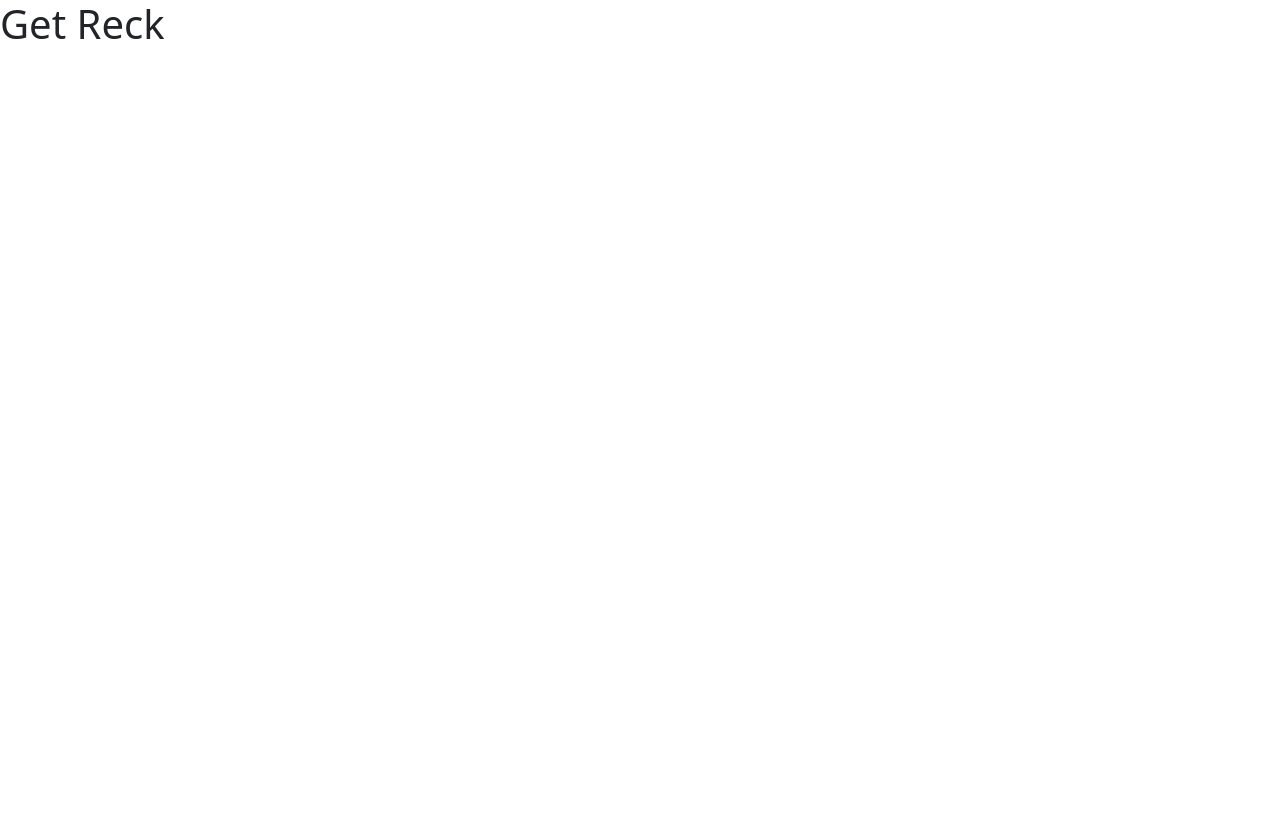
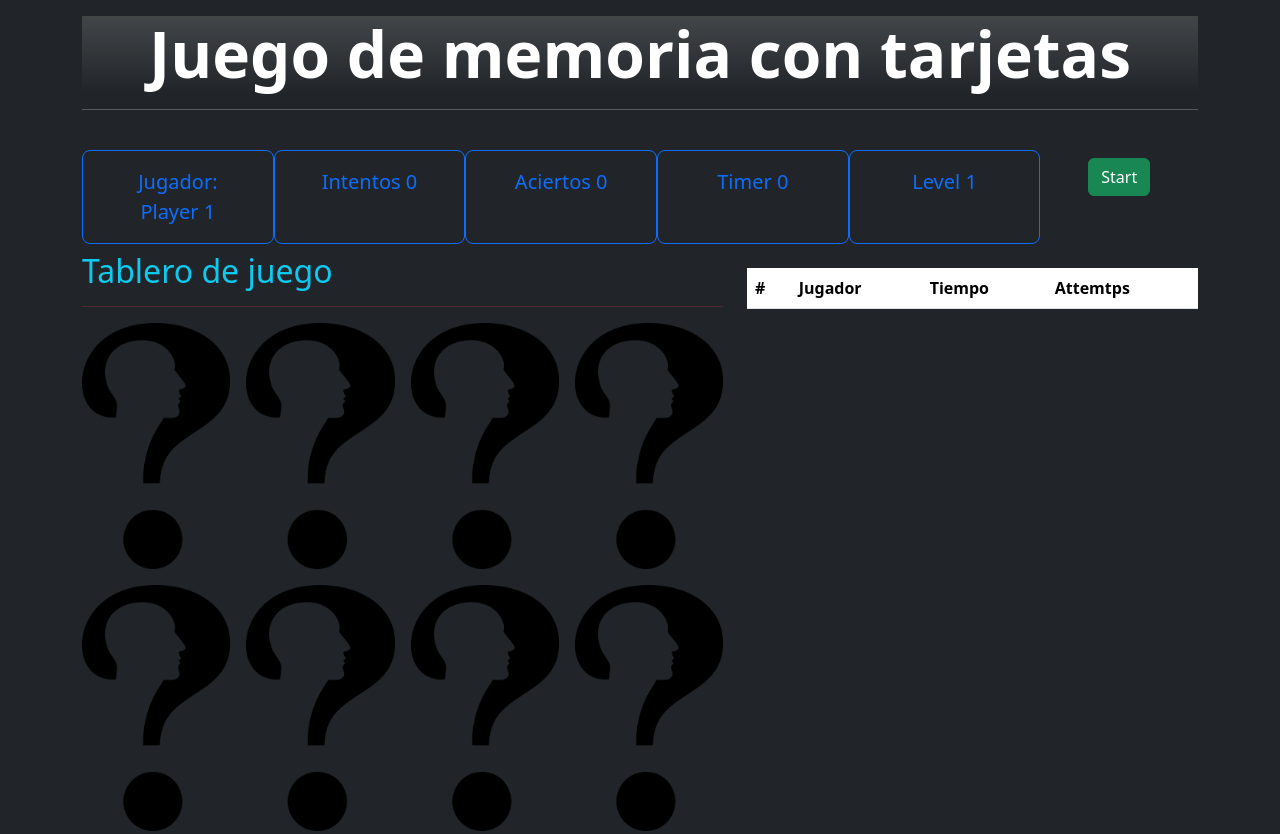
Before and after one commit to DanielVasquezCESDE/MemoryGame, a plain HTML site: page index.html in a window 1280 px wide. Shown: the top 834 px of the page. Before the commit the page ends 800 px from the top, so only its background shows below. Drawn offline with nearby package versions, Linux system fonts and the light colour scheme.

Commit message:
Se termina primer reto: Se elimina evento click una vez hay coincidencias y 2. Se evita marcar válida una coincidencia cuando da click en misma imagen

```diff
--- a/diseño.css
+++ b/diseño.css
@@ -0,0 +1,3 @@
+.height-img {
+    height: 250px;
+}
--- a/index.html
+++ b/index.html
@@ -1,18 +1,80 @@
 <!DOCTYPE html>
 <html lang="en">
+
 <head>
     <meta charset="UTF-8" />
     <meta name="viewport" content="width=device-width, initial-scale=1.0" />
     <link rel="stylesheet" href="/diseño.css" />
-        <link
-            href="https://cdn.jsdelivr.net/npm/bootstrap@5.3.2/dist/css/bootstrap.min.css"
-            rel="stylesheet"
-            integrity="sha384-T3c6CoIi6uLrA9TneNEoa7RxnatzjcDSCmG1MXxSR1GAsXEV/Dwwykc2MPK8M2HN"
-            crossorigin="anonymous" />
+    <link href="https://cdn.jsdelivr.net/npm/bootstrap@5.3.2/dist/css/bootstrap.min.css" rel="stylesheet"
+        integrity="sha384-T3c6CoIi6uLrA9TneNEoa7RxnatzjcDSCmG1MXxSR1GAsXEV/Dwwykc2MPK8M2HN" crossorigin="anonymous" />
     <title>Memory_cards</title>
 </head>
-    <body >
-        <h1>Get Reck</h1>
+
+<body class="text-bg-dark">
+    <div class="container">
+        <div class="div row">
+            <div class="col-12 py-3">
+                <!--Titulo-->
+                <h1 class="bg-gradient display-3 fw-semibold text-center">
+                    Juego de memoria con tarjetas
+                </h1>
+                <hr />
+            </div>
+            <div class="col-12 my-2">
+                <!--Estadisticas-->
+                <ul class="nav nav-pills nav-justified">
+                    <li class="nav-item w-100 btn btn-lg btn-outline-primary"">
+                            <a class=" nav-link" href="#">Jugador: <span class="jugador">Player 1</span>
+                        </a>
+                    </li>
+                    <li class="nav-item w-100 btn btn-lg btn-outline-primary">
+                        <a class="nav-link" href="#">Intentos <span class="intento">0</span>
+                        </a>
+                    </li>
+                    <li class="nav-item w-100 btn btn-lg btn-outline-primary">
+                        <a class="nav-link" href="#">
+                            Aciertos <span class="acierto">0</span>
+                        </a>
+                    </li>
+                    <li class="nav-item w-100 btn btn-lg btn-outline-primary">
+                        <a class="nav-link">Timer <span class="tiempo">0</span>
+                        </a>
+                    </li>
+                    <li class="nav-item w-100 btn btn-lg btn-outline-primary">
+                        <a class="nav-link">Level <span class="nivel">1</span>
+                        </a>
+                    </li>
+                    <li class="nav-item">
+                        <a class="nav-link">
+                            <span class="btn-iniciar btn btn-success">Start</span>
+                        </a>
+                    </li>
+                </ul>
+            </div>
+        </div>
+        <div class="div row">
+            <div class="col-7">
+                <!--Dashboard-->
+                <h2 class="text-info">Tablero de juego</h2>
+                <hr class="text-danger"/>
+                <div class="tablero row g-3">
+
+                </div>
+            </div>
+            <div class="col-5">
+                <table class="table my-3 records">
+                    <thead>
+                        <th>#</th>
+                        <th>Jugador</th>
+                        <th>Tiempo</th>
+                        <th>Attemtps</th>
+                    </thead>
+                    <tbody></tbody>
+                </table>
+            </div> <!--Records-->
+        </div>
+    </div>
     <script src="/juego.js"></script>
 </body>
+
 </html>
--- a/juego.js
+++ b/juego.js
@@ -1,8 +1,84 @@
-let image1 = [
-    { nombre: "BBC lover", url: "s/Jjose.jpg"},
-    { nombre: "Negro", url: "images/Cantinflas.jpg"},
+
+//Variables globales
+
+//Documento
+const d = document;
+
+let imageN1 = [
+    { nombre: "Juan Jose Gallego", url: "images/Jjose.jpg"},
+    { nombre: "Cantinflas", url: "images/Cantinflas.jpg"},
+    { nombre: "Yokoi Kenji", url: "images/kenji.jpg"},
+    { nombre: "Jorge Mario Aguirre", url: "images/JorgeAguila.jpg"},
+    { nombre: "Lokillo", url: "images/lokillo.jpeg"},
+    { nombre: "Julio Iglesias", url: "images/JulioIglesias.jpg"},
+    { nombre: "Juan Jose Gallego", url: "images/Jjose.jpg"},
+    { nombre: "Cantinflas", url: "images/Cantinflas.jpg"},
     { nombre: "Yokoi Kenji", url: "images/kenji.jpg"},
     { nombre: "Jorge Mario Aguirre", url: "images/JorgeAguila.jpg"},
     { nombre: "Lokillo", url: "images/lokillo.jpeg"},
     { nombre: "Julio Iglesias", url: "images/JulioIglesias.jpg"}
 ]
+
+let tablero = d.querySelector(`.tablero`)
+let img_Name = []; //Se guardan los nombres para luego compararlos
+let img_ID = [];
+
+//Agregar imagen al tablero
+
+Agregar_Img()
+function Agregar_Img () {
+    imageN1.forEach((imagen, posicion)=>{
+        let div = d.createElement(`div`)
+        div.className = "col-3"
+        let img = d.createElement(`img`)
+        img.className = "img-fluid height-img"
+        img.id = posicion //Se le agrega la posicion al ID
+        img.alt = imagen.nombre //Se le agrage el nombre del personaje a Alt
+        img.src = "images/cranium-2028555_1280.png" //Se le agraga la URL a la propiedad URL
+        img.addEventListener("click", Mostrar_Img) //Se le agrega el evento click a la tarjeta
+        div.appendChild(img)
+        tablero.appendChild(div)
+    })
+}
+
+//Mostrar las img ocultas/Flip over
+function Mostrar_Img () {
+    let img_id = this.getAttribute("id")
+    this.src = imageN1[img_id].url
+    img_Name.push(imageN1[img_id].nombre)
+    img_ID.push(img_id)
+
+    if (img_Name.length == 2) //Cuántos datos en el array de nombres de imagenes selected
+    {
+        setTimeout(Comparar_Img, 250) //Después de 250 ms se muestra el alert de si hizo match o no
+    }
+}
+
+//Comparar img para marcarlas
+function Comparar_Img () {
+    let imagenes_restantes = d.querySelectorAll(".tablero > div > img")
+    if ( img_ID[0] ==  img_ID[1]) {
+        alert("No mames güey, no la misma carta, ¡Elije otra!")
+        imagenes_restantes[img_ID[0]].src = "images/cranium-2028555_1280.png"
+    }
+    else {
+        if ( img_Name[0] == img_Name[1]) {
+            alert("Match!")
+            imagenes_restantes[img_ID[0]].src = "images/pngtree-check-mark-icon-design-template-vector-png-image_6331394.jpg"
+            imagenes_restantes[img_ID[1]].src = "images/pngtree-check-mark-icon-design-template-vector-png-image_6331394.jpg"
+
+            imagenes_restantes[img_ID[0]].removeEventListener("click", Mostrar_Img); //Remueve el evento "click" de la imagen y el posible evento a aplicar con ese click
+            imagenes_restantes[img_ID[1]].removeEventListener("click", Mostrar_Img);
+        }
+        else {
+            alert("Try again!")
+            imagenes_restantes[img_ID[0]].src = "images/cranium-2028555_1280.png"
+            imagenes_restantes[img_ID[1]].src = "images/cranium-2028555_1280.png"
+        }
+    }
+
+
+
+    img_Name = [] //Se reinicia para que se pueda trbajar siempre con la posicion 0 y 1
+    img_ID = [] //Se reinicia para que se pueda trbajar siempre con la posicion 0 y 1
+}
```
Also changed, not shown: images/cranium-2028555_1280.png (added). Lines whose indentation alone changed are shown as unchanged.
